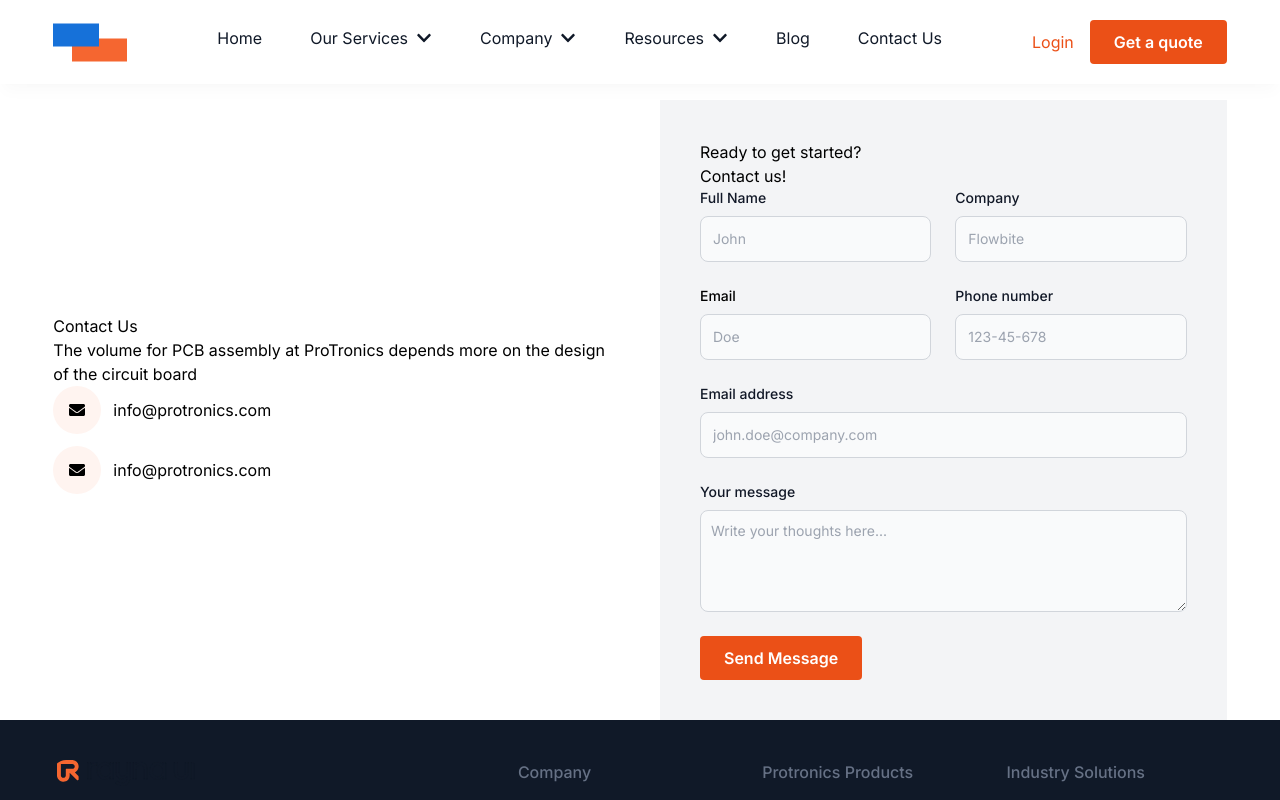
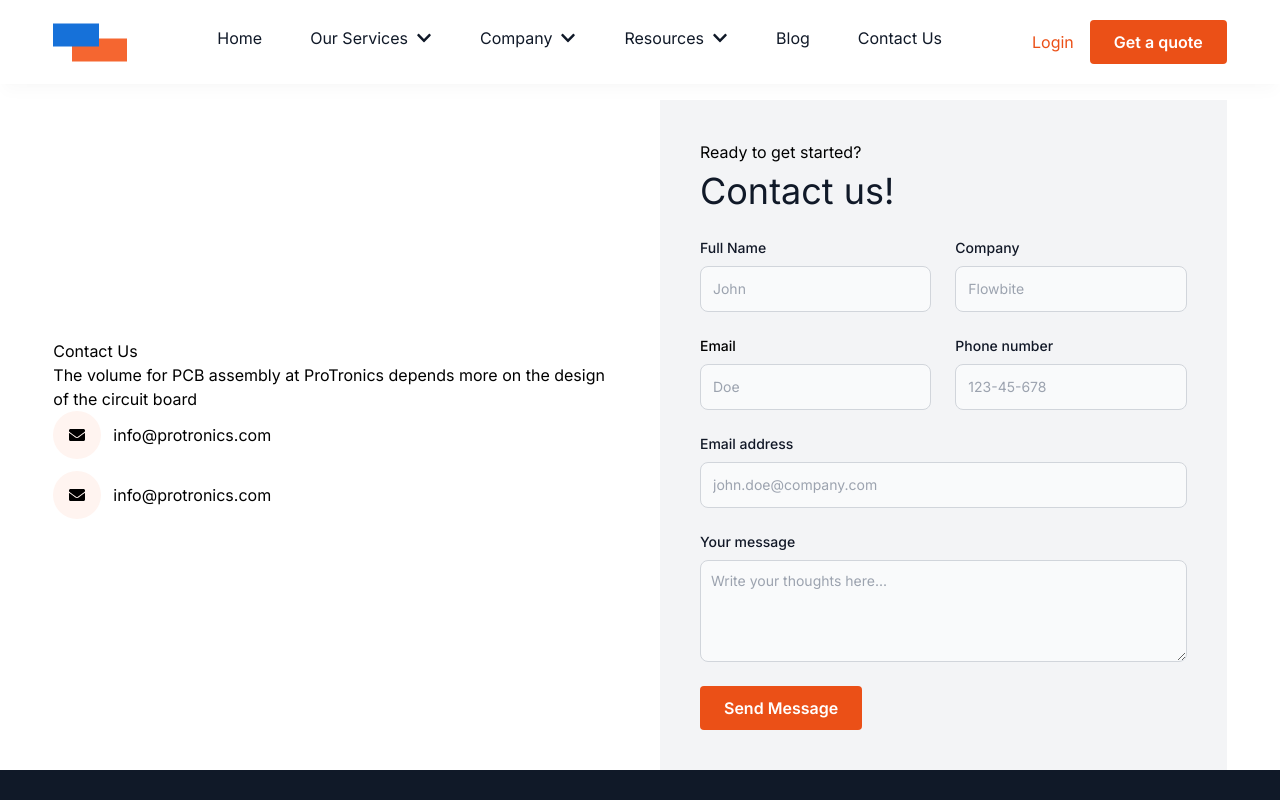
Before and after one commit to odomfavour/protronics-web, a Next.js app: page /contact in a window 1280 px wide. Shown: the top 800 px of the page. Built offline with nearby package versions, Linux system fonts and the light colour scheme.

Commit message:
ch: fixed issues

```diff
--- a/app/contact/page.tsx
+++ b/app/contact/page.tsx
@@ -30,7 +30,9 @@ const page = () => {
           <div className="w-1/2">
             <div className="bg-gray-100 p-10">
               <p>Ready to get started? </p>
-              <p>Contact us!</p>
+              <p className="font-normal text-[36px] mb-5 text-[#101928]">
+                Contact us!
+              </p>
               <form action="">
                 <div className="grid gap-6 mb-6 md:grid-cols-2">
                   <div>
```
